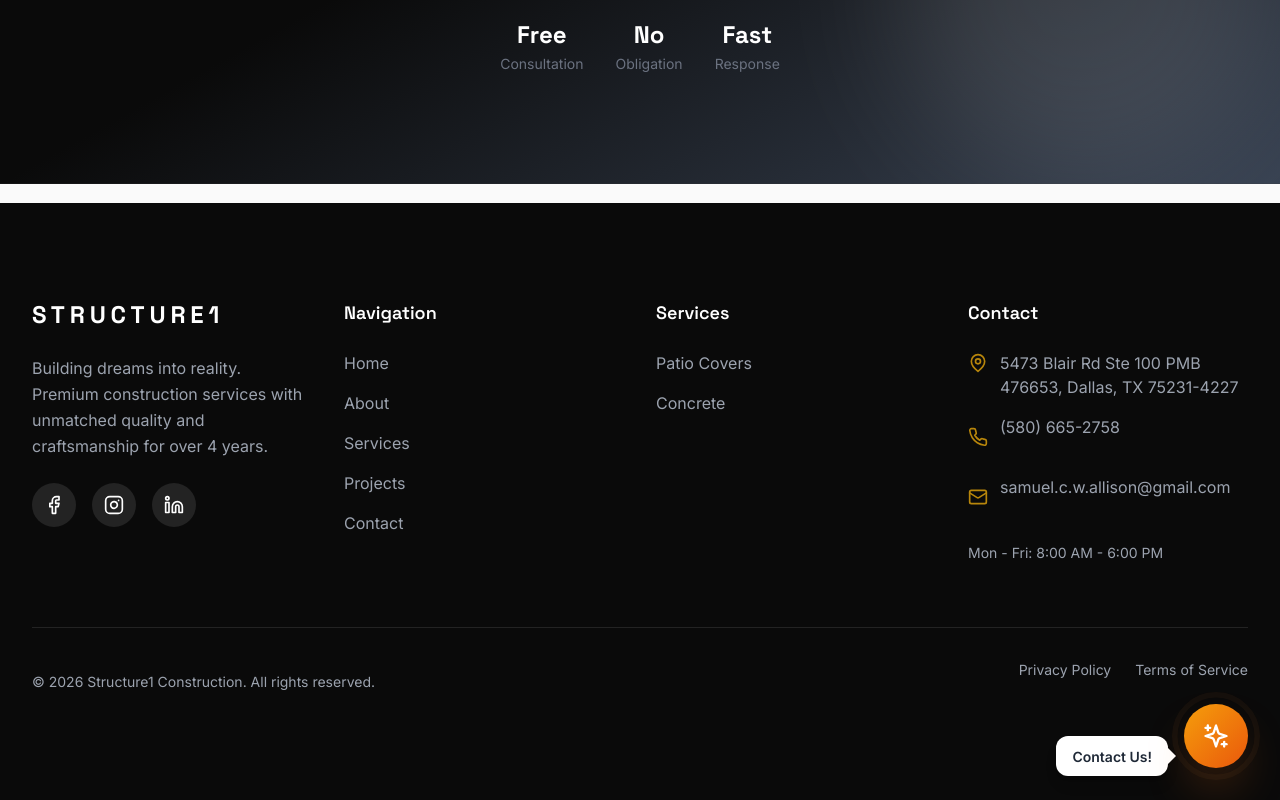
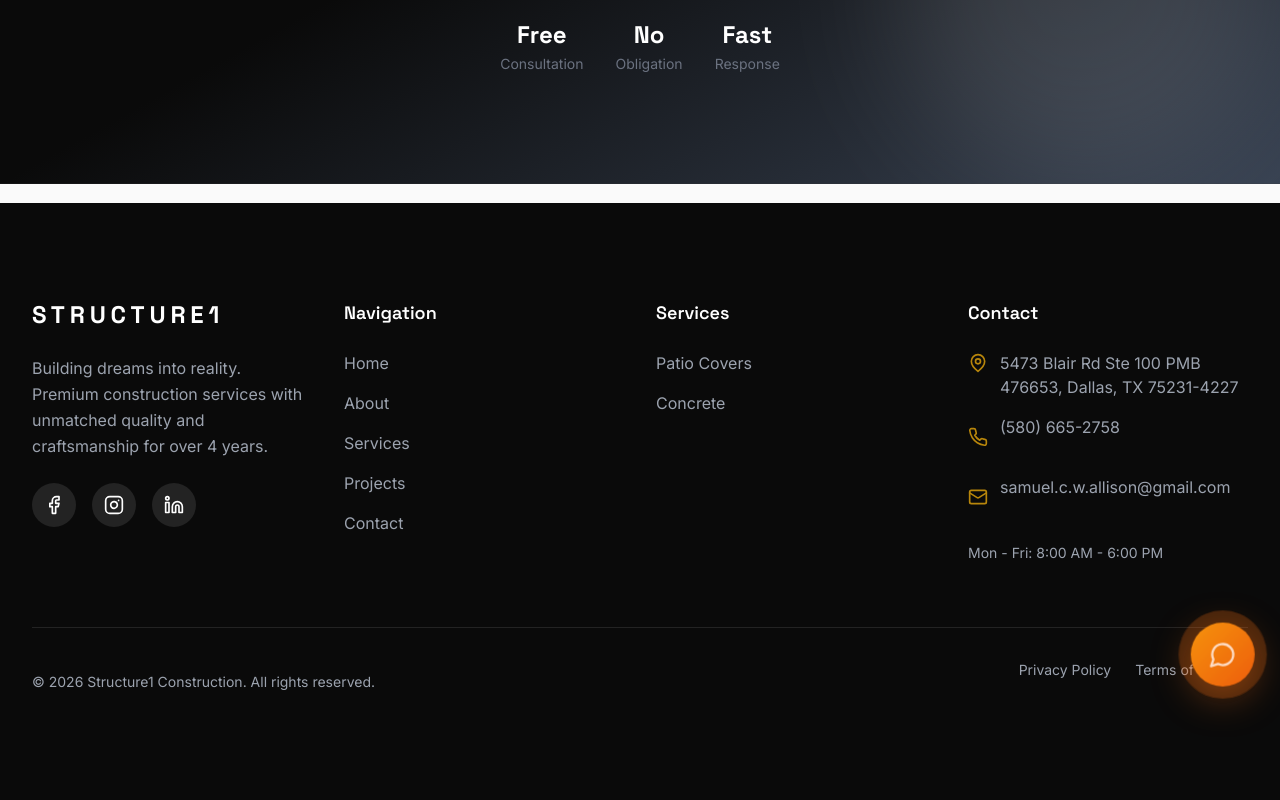
Before and after one commit to Atifhusain30/structure1website-, a Next.js app: page / in a window 1280 px wide. Shown: the part 5305-6105 px from the top of the page. Built offline with nearby package versions, Linux system fonts and the light colour scheme.

Commit message:
Add floating animation to contact button, optimize for iOS

```diff
--- a/src/components/ui/FloatingPhone.tsx
+++ b/src/components/ui/FloatingPhone.tsx
@@ -2,127 +2,204 @@
 
 import { useState, useEffect } from 'react';
 import { motion, AnimatePresence } from 'framer-motion';
-import { Phone, Facebook, Instagram, X, Sparkles } from 'lucide-react';
+import { Phone, Facebook, Instagram, X, MessageCircle } from 'lucide-react';
 
 export default function FloatingPhone() {
   const [isOpen, setIsOpen] = useState(false);
   const [mounted, setMounted] = useState(false);
+  const [floatOffset, setFloatOffset] = useState({ x: 0, y: 0 });
   const phoneNumber = '(580) 665-2758';
   const phoneLink = 'tel:5806652758';
 
   useEffect(() => {
     setMounted(true);
-  }, []);
+
+    // Gentle floating animation
+    let animationFrame: number;
+    let time = 0;
+
+    const animate = () => {
+      if (!isOpen) {
+        time += 0.015;
+        // Smooth floating pattern
+        setFloatOffset({
+          x: Math.sin(time) * 6,
+          y: Math.sin(time * 1.5) * 8 + Math.cos(time * 0.5) * 4
+        });
+      }
+      animationFrame = requestAnimationFrame(animate);
+    };
+
+    animate();
+    return () => cancelAnimationFrame(animationFrame);
+  }, [isOpen]);
 
   if (!mounted) return null;
 
   return (
     <>
-      {/* Floating Action Button Container */}
-      <div className="fixed bottom-8 right-8 z-50">
-        {/* Expanded Menu */}
+      {/* Backdrop when open */}
       <AnimatePresence>
         {isOpen && (
-            <>
-              {/* Backdrop */}
           <motion.div
             initial={{ opacity: 0 }}
             animate={{ opacity: 1 }}
             exit={{ opacity: 0 }}
             onClick={() => setIsOpen(false)}
-                className="fixed inset-0 bg-black/20 backdrop-blur-sm z-40"
+            className="fixed inset-0 bg-black/30 backdrop-blur-sm z-40"
+            style={{ WebkitBackdropFilter: 'blur(8px)' }}
           />
+        )}
+      </AnimatePresence>
 
-              {/* Social Links */}
-              <div className="absolute bottom-20 right-0 flex flex-col items-end gap-4 z-50">
-                {/* Phone with number */}
+      {/* Floating Button Container */}
+      <motion.div
+        initial={{ scale: 0, opacity: 0 }}
+        animate={{
+          scale: 1,
+          opacity: 1,
+          x: isOpen ? 0 : floatOffset.x,
+          y: isOpen ? 0 : floatOffset.y,
+        }}
+        transition={{
+          scale: { type: 'spring', stiffness: 400, damping: 20, delay: 0.5 },
+          x: { type: 'spring', stiffness: 100, damping: 30 },
+          y: { type: 'spring', stiffness: 100, damping: 30 },
+        }}
+        className="fixed right-6 bottom-28 z-50"
+        style={{
+          WebkitTouchCallout: 'none',
+          WebkitUserSelect: 'none',
+        }}
+      >
+        {/* Expanded Menu */}
+        <AnimatePresence>
+          {isOpen && (
+            <motion.div
+              initial={{ opacity: 0, scale: 0.8, y: 20 }}
+              animate={{ opacity: 1, scale: 1, y: 0 }}
+              exit={{ opacity: 0, scale: 0.8, y: 20 }}
+              transition={{ type: 'spring', stiffness: 400, damping: 25 }}
+              className="absolute right-0 bottom-20 flex flex-col gap-3 z-50"
+            >
+              {/* Phone Card */}
               <motion.a
                 href={phoneLink}
-                  initial={{ opacity: 0, scale: 0, x: 100 }}
-                  animate={{ opacity: 1, scale: 1, x: 0 }}
-                  exit={{ opacity: 0, scale: 0, x: 100 }}
-                  transition={{ type: 'spring', stiffness: 300, damping: 25, delay: 0.1 }}
-                  whileHover={{ scale: 1.05 }}
-                  whileTap={{ scale: 0.95 }}
-                  className="flex items-center gap-3 bg-gradient-to-r from-green-400 to-green-600 text-white px-6 py-4 rounded-2xl shadow-lg shadow-green-500/30"
+                initial={{ opacity: 0, x: 50 }}
+                animate={{ opacity: 1, x: 0 }}
+                exit={{ opacity: 0, x: 50 }}
+                transition={{ delay: 0.05 }}
+                whileHover={{ scale: 1.02 }}
+                whileTap={{ scale: 0.98 }}
+                className="flex items-center gap-4 bg-gradient-to-r from-green-500 to-emerald-600 text-white px-5 py-4 rounded-2xl shadow-xl shadow-green-500/25 min-w-[220px]"
+                style={{ WebkitTapHighlightColor: 'transparent' }}
               >
                 <motion.div
-                    animate={{ rotate: [0, -15, 15, -15, 15, 0] }}
-                    transition={{ duration: 0.5, repeat: Infinity, repeatDelay: 2 }}
+                  animate={{
+                    rotate: [0, -10, 10, -10, 0],
+                  }}
+                  transition={{
+                    duration: 0.5,
+                    repeat: Infinity,
+                    repeatDelay: 3
+                  }}
+                  className="w-12 h-12 bg-white/20 rounded-xl flex items-center justify-center"
                 >
                   <Phone className="w-6 h-6" />
                 </motion.div>
-                  <div className="flex flex-col">
-                    <span className="text-xs opacity-80">Call Us Now</span>
-                    <span className="font-bold text-lg">{phoneNumber}</span>
+                <div>
+                  <p className="text-xs text-white/80 font-medium">Call Us Now</p>
+                  <p className="text-lg font-bold">{phoneNumber}</p>
                 </div>
               </motion.a>
 
-                {/* Social Icons Row */}
+              {/* Social Row */}
               <motion.div
-                  initial={{ opacity: 0, scale: 0 }}
-                  animate={{ opacity: 1, scale: 1 }}
-                  exit={{ opacity: 0, scale: 0 }}
-                  transition={{ type: 'spring', stiffness: 300, damping: 25, delay: 0.2 }}
-                  className="flex gap-3"
+                initial={{ opacity: 0, x: 50 }}
+                animate={{ opacity: 1, x: 0 }}
+                exit={{ opacity: 0, x: 50 }}
+                transition={{ delay: 0.1 }}
+                className="flex gap-3 justify-end"
               >
+                {/* Facebook */}
                 <motion.a
                   href="https://facebook.com/structure1construction"
                   target="_blank"
                   rel="noopener noreferrer"
-                    whileHover={{ scale: 1.15, y: -5 }}
-                    whileTap={{ scale: 0.9 }}
-                    className="w-14 h-14 rounded-2xl bg-gradient-to-br from-blue-500 to-blue-700 flex items-center justify-center shadow-lg shadow-blue-500/30"
+                  whileHover={{ scale: 1.1, y: -3 }}
+                  whileTap={{ scale: 0.95 }}
+                  className="w-14 h-14 bg-gradient-to-br from-blue-500 to-blue-700 rounded-2xl flex items-center justify-center shadow-lg shadow-blue-500/25"
+                  style={{ WebkitTapHighlightColor: 'transparent' }}
                 >
                   <Facebook className="w-7 h-7 text-white" />
                 </motion.a>
 
+                {/* Instagram */}
                 <motion.a
                   href="https://instagram.com/structure1construction"
                   target="_blank"
                   rel="noopener noreferrer"
-                    whileHover={{ scale: 1.15, y: -5 }}
-                    whileTap={{ scale: 0.9 }}
-                    className="w-14 h-14 rounded-2xl bg-gradient-to-br from-purple-500 via-pink-500 to-orange-400 flex items-center justify-center shadow-lg shadow-pink-500/30"
+                  whileHover={{ scale: 1.1, y: -3 }}
+                  whileTap={{ scale: 0.95 }}
+                  className="w-14 h-14 bg-gradient-to-br from-purple-500 via-pink-500 to-orange-400 rounded-2xl flex items-center justify-center shadow-lg shadow-pink-500/25"
+                  style={{ WebkitTapHighlightColor: 'transparent' }}
                 >
                   <Instagram className="w-7 h-7 text-white" />
                 </motion.a>
               </motion.div>
-              </div>
-            </>
+            </motion.div>
           )}
         </AnimatePresence>
 
-        {/* Main Floating Button */}
+        {/* Main Button */}
         <motion.button
           onClick={() => setIsOpen(!isOpen)}
-          initial={{ scale: 0 }}
-          animate={{ scale: 1 }}
-          transition={{ type: 'spring', stiffness: 400, damping: 15, delay: 0.5 }}
           whileHover={{ scale: 1.1 }}
-          whileTap={{ scale: 0.9 }}
-          className={`relative w-16 h-16 rounded-full flex items-center justify-center shadow-2xl z-50 transition-all duration-300 ${
+          whileTap={{ scale: 0.95 }}
+          className={`relative w-16 h-16 rounded-full flex items-center justify-center shadow-2xl transition-colors duration-300 ${
             isOpen
-              ? 'bg-gradient-to-br from-red-500 to-red-600 shadow-red-500/40'
-              : 'bg-gradient-to-br from-amber-500 to-orange-600 shadow-orange-500/40'
+              ? 'bg-gradient-to-br from-red-500 to-red-600'
+              : 'bg-gradient-to-br from-amber-500 to-orange-600'
           }`}
+          style={{
+            WebkitTapHighlightColor: 'transparent',
+            boxShadow: isOpen
+              ? '0 10px 40px rgba(239, 68, 68, 0.4)'
+              : '0 10px 40px rgba(249, 115, 22, 0.4)'
+          }}
         >
-          {/* Animated ring */}
+          {/* Pulsing rings when closed */}
           {!isOpen && (
+            <>
               <motion.div
-              className="absolute inset-0 rounded-full border-4 border-orange-400"
+                className="absolute inset-0 rounded-full bg-orange-500"
                 animate={{
-                scale: [1, 1.4, 1.4],
-                opacity: [0.8, 0, 0.8],
+                  scale: [1, 1.5],
+                  opacity: [0.4, 0],
                 }}
                 transition={{
-                duration: 2,
+                  duration: 1.5,
                   repeat: Infinity,
                   ease: 'easeOut'
                 }}
               />
+              <motion.div
+                className="absolute inset-0 rounded-full bg-orange-500"
+                animate={{
+                  scale: [1, 1.8],
+                  opacity: [0.3, 0],
+                }}
+                transition={{
+                  duration: 1.5,
+                  repeat: Infinity,
+                  ease: 'easeOut',
+                  delay: 0.3
+                }}
+              />
+            </>
           )}
 
+          {/* Icon */}
           <AnimatePresence mode="wait">
             {isOpen ? (
               <motion.div
@@ -130,39 +207,49 @@ export default function FloatingPhone() {
                 initial={{ rotate: -90, opacity: 0 }}
                 animate={{ rotate: 0, opacity: 1 }}
                 exit={{ rotate: 90, opacity: 0 }}
-                transition={{ duration: 0.2 }}
+                transition={{ duration: 0.15 }}
               >
-                <X className="w-8 h-8 text-white" />
+                <X className="w-7 h-7 text-white" />
               </motion.div>
             ) : (
               <motion.div
-                key="contact"
-                initial={{ rotate: 90, opacity: 0 }}
-                animate={{ rotate: 0, opacity: 1 }}
-                exit={{ rotate: -90, opacity: 0 }}
-                transition={{ duration: 0.2 }}
-                className="flex flex-col items-center"
+                key="message"
+                initial={{ scale: 0, opacity: 0 }}
+                animate={{ scale: 1, opacity: 1 }}
+                exit={{ scale: 0, opacity: 0 }}
+                transition={{ duration: 0.15 }}
               >
-                <Sparkles className="w-7 h-7 text-white" />
+                <MessageCircle className="w-7 h-7 text-white" />
               </motion.div>
             )}
           </AnimatePresence>
         </motion.button>
 
-        {/* "Contact Us" label */}
+        {/* Floating tooltip that appears periodically */}
         {!isOpen && (
           <motion.div
-            initial={{ opacity: 0, x: 20 }}
-            animate={{ opacity: 1, x: 0 }}
-            transition={{ delay: 0.8 }}
-            className="absolute right-20 top-1/2 -translate-y-1/2 bg-white px-4 py-2 rounded-xl shadow-lg whitespace-nowrap"
+            initial={{ opacity: 0, x: 20, scale: 0.8 }}
+            animate={{
+              opacity: [0, 1, 1, 0],
+              x: [20, 0, 0, 20],
+              scale: [0.8, 1, 1, 0.8]
+            }}
+            transition={{
+              duration: 4,
+              repeat: Infinity,
+              repeatDelay: 6,
+              times: [0, 0.1, 0.9, 1]
+            }}
+            className="absolute right-20 top-1/2 -translate-y-1/2 bg-white px-4 py-2 rounded-xl shadow-lg pointer-events-none"
           >
-            <span className="text-sm font-semibold text-gray-800">Contact Us!</span>
-            {/* Arrow */}
-            <div className="absolute right-0 top-1/2 -translate-y-1/2 translate-x-2 w-0 h-0 border-t-8 border-b-8 border-l-8 border-transparent border-l-white" />
+            <span className="text-sm font-semibold text-gray-800 whitespace-nowrap">
+              Contact Us! 👋
+            </span>
+            {/* Arrow pointing right */}
+            <div className="absolute right-0 top-1/2 -translate-y-1/2 translate-x-2 w-0 h-0 border-t-[8px] border-b-[8px] border-l-[8px] border-transparent border-l-white" />
           </motion.div>
         )}
-      </div>
+      </motion.div>
     </>
   );
 }
```
Lines whose indentation alone changed are shown as unchanged.
